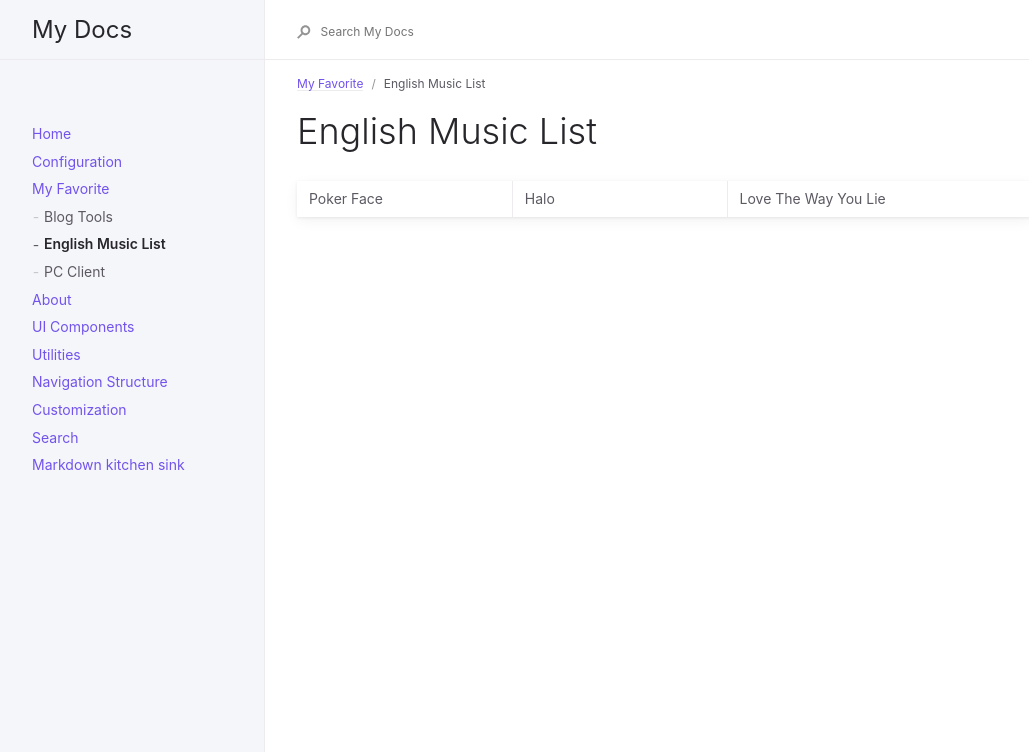
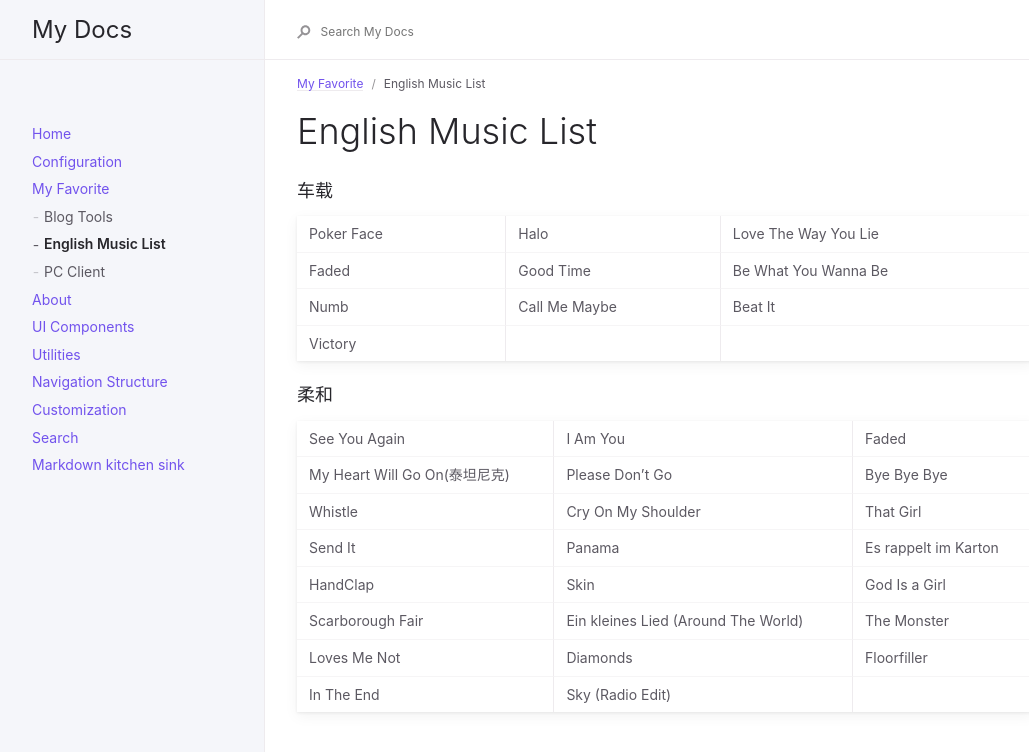
Before and after one commit to zhuzhiyuan/zhuzhiyuan.github.io, a Jekyll site: the page built from docs/my-favorite/children/english-music-list.md, in a window 1280 px wide. Shown: the top 752 px of the page, without its empty margins (91-1120 px from the left). Built offline with Jekyll 4.4.1, drawn with Linux system fonts in a browser that asks for light colours; comment, search, counter and statistics services are not loaded.

Commit message:
add music

```diff
--- a/docs/my-favorite/children/english-music-list.md
+++ b/docs/my-favorite/children/english-music-list.md
@@ -8,5 +8,22 @@ nav_order: 1
 # English Music List
 {: .no_toc }
 
+### 车载
+
 |:---------------|:---------------------|:-------------------------|
 | Poker Face | Halo | Love The Way You Lie |
+| Faded | Good Time | Be What You Wanna Be |
+| Numb | Call Me Maybe | Beat It |
+| Victory |||
+
+### 柔和
+
+|:---------------|:---------------------|:-------------------------|
+| See You Again | I Am You | Faded |
+| My Heart Will Go On(泰坦尼克) | Please Don't Go | Bye Bye Bye |
+| Whistle | Cry On My Shoulder | That Girl |
+| Send It | Panama | Es rappelt im Karton |
+| HandClap | Skin | God Is a Girl |
+| Scarborough Fair | Ein kleines Lied (Around The World) | The Monster |
+| Loves Me Not | Diamonds | Floorfiller |
+| In The End | Sky (Radio Edit) ||
```
